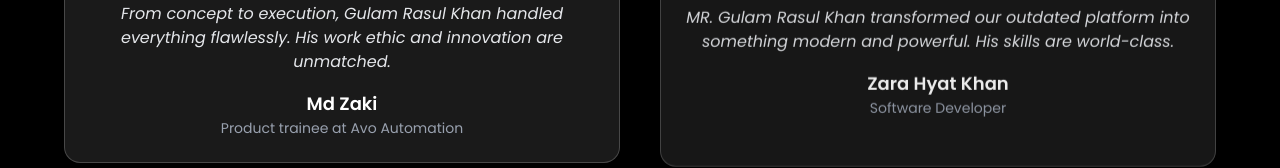
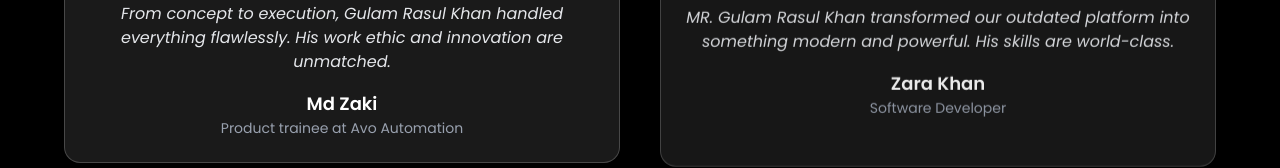
Before and after one commit to mdgulamrasulkhan/My_portfolio, a React (Vite) app: page / in a window 1280 px wide. Shown: the part 7761-7929 px from the top of the page. Built offline with nearby package versions, Linux system fonts and the light colour scheme; no server answers.

Commit message:
Fix testimonial image path

```diff
--- a/src/sections/Testimonials.jsx
+++ b/src/sections/Testimonials.jsx
@@ -26,7 +26,7 @@ const testimonials = [
     image: m2,
   },
   {
-    name: "Zara Hyat Khan",
+    name: "Zara Khan",
     role: "Software Developer",
     review:
       "MR. Gulam Rasul Khan  transformed our outdated platform into something modern and powerful. His skills are world-class.",
```
